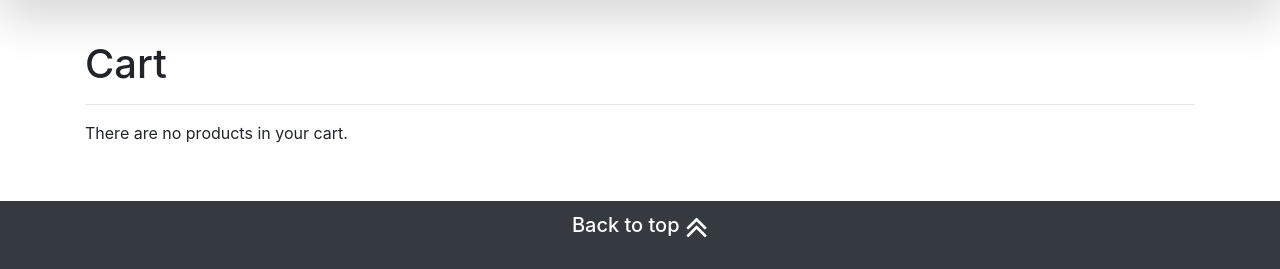
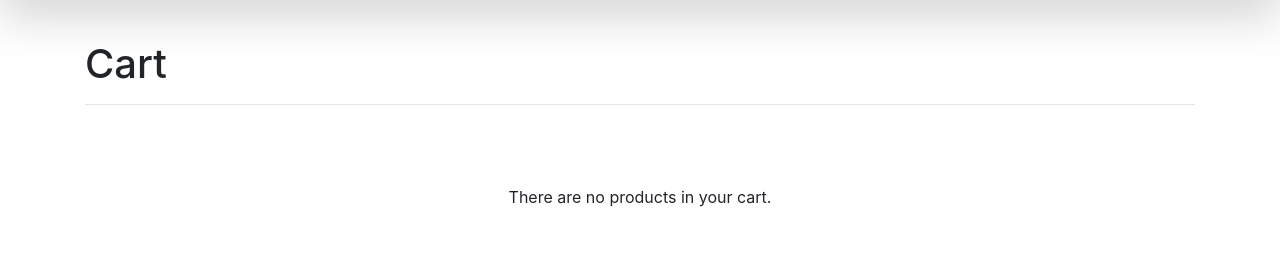
Before and after one commit to desmond700/MovieStore, a PHP site: page /cart/index.php in a window 1280 px wide. Shown: the part 56-325 px from the top of the page. Run offline with PHP 8.4, Linux system fonts and the light colour scheme; data that the repository does not hold is empty; some libraries are stand-ins or nearby versions.

Commit message:
Added spacing to no product in cart area

```diff
--- a/cart/view.php
+++ b/cart/view.php
@@ -5,7 +5,9 @@
         <h1>Cart</h1>
         <hr>
         <?php if(cart_product_count() == 0) : ?>
-          <p>There are no products in your cart.</p>
+          <div class="" style="margin:5em 0 10em 0">
+            <p class="text-center">There are no products in your cart.</p>
+          </div>
         <?php else: ?>
             <div class="my-4">
 
```
